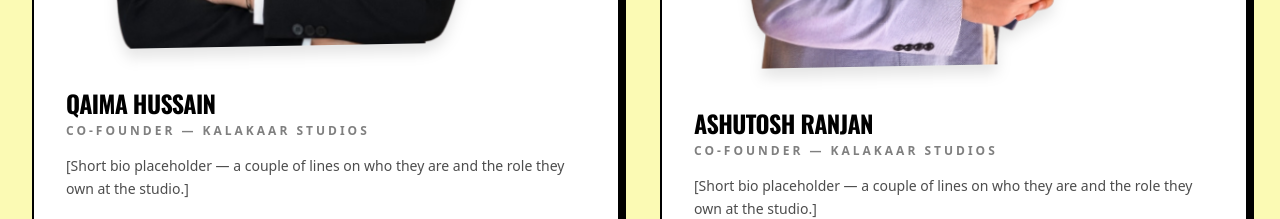
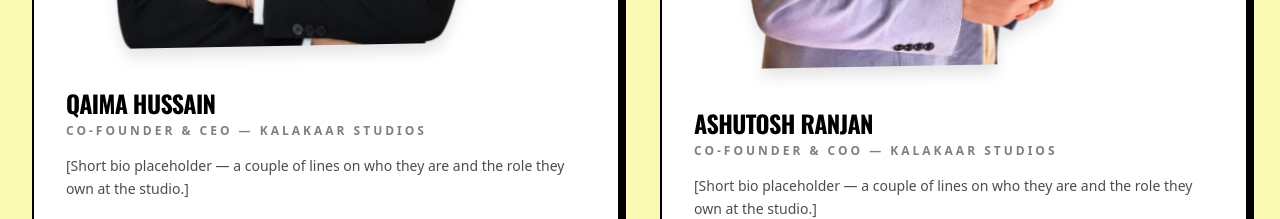
Before and after one commit to RaunakDr1ps/kalakaarstudios, a Next.js app: page / in a window 1280 px wide. Shown: the part 1540-1759 px from the top of the page. Built offline with nearby package versions, Linux system fonts and the light colour scheme; no server answers.

Commit message:
feat: add co-founder CEO and COO titles to founders section

```diff
--- a/src/app/page.tsx
+++ b/src/app/page.tsx
@@ -121,6 +121,7 @@ const founders = [
     num: "One",
     name: "Qaima Hussain",
     role: "Ops & Production",
+    subtitle: "Co-Founder & CEO — Kalakaar Studios",
     photo: "/founders/founder2.png",
     alignLeft: true,
     tags: ["Visionary", "Risk-taker", "Detail-obsessed"],
@@ -129,6 +130,7 @@ const founders = [
     num: "Two",
     name: "Ashutosh Ranjan",
     role: "Creative & Growth",
+    subtitle: "Co-Founder & COO — Kalakaar Studios",
     photo: "/founders/founder1.png",
     alignLeft: false,
     tags: ["People-first", "Big-ideas", "Phone-a-holic"],
@@ -547,7 +549,7 @@ export default function Home() {
                   {founder.name}
                 </h3>
                 <p className="mt-1 text-xs font-bold uppercase tracking-[0.25em] text-ink/50">
-                  Co-Founder — Kalakaar Studios
+                  {founder.subtitle}
                 </p>
 
                 <p className="mt-4 text-sm font-medium leading-relaxed text-ink/70">
```
